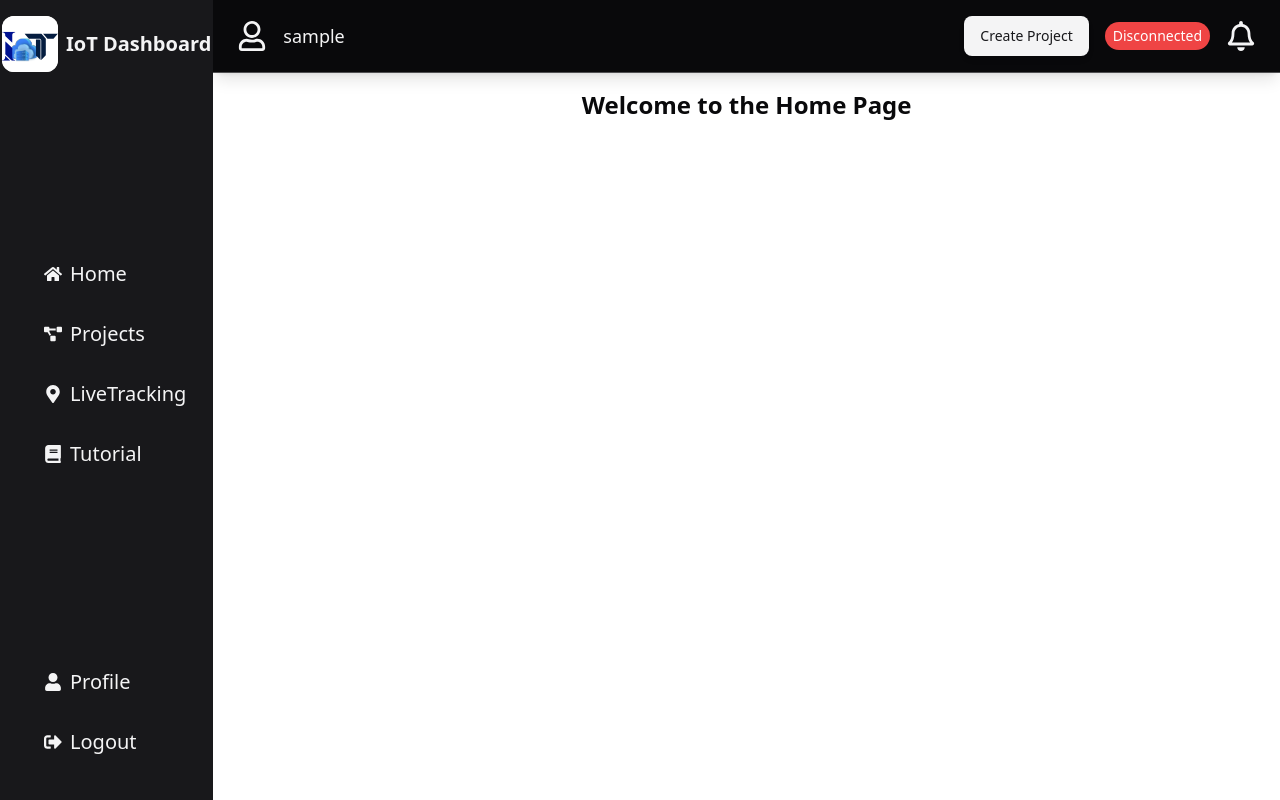
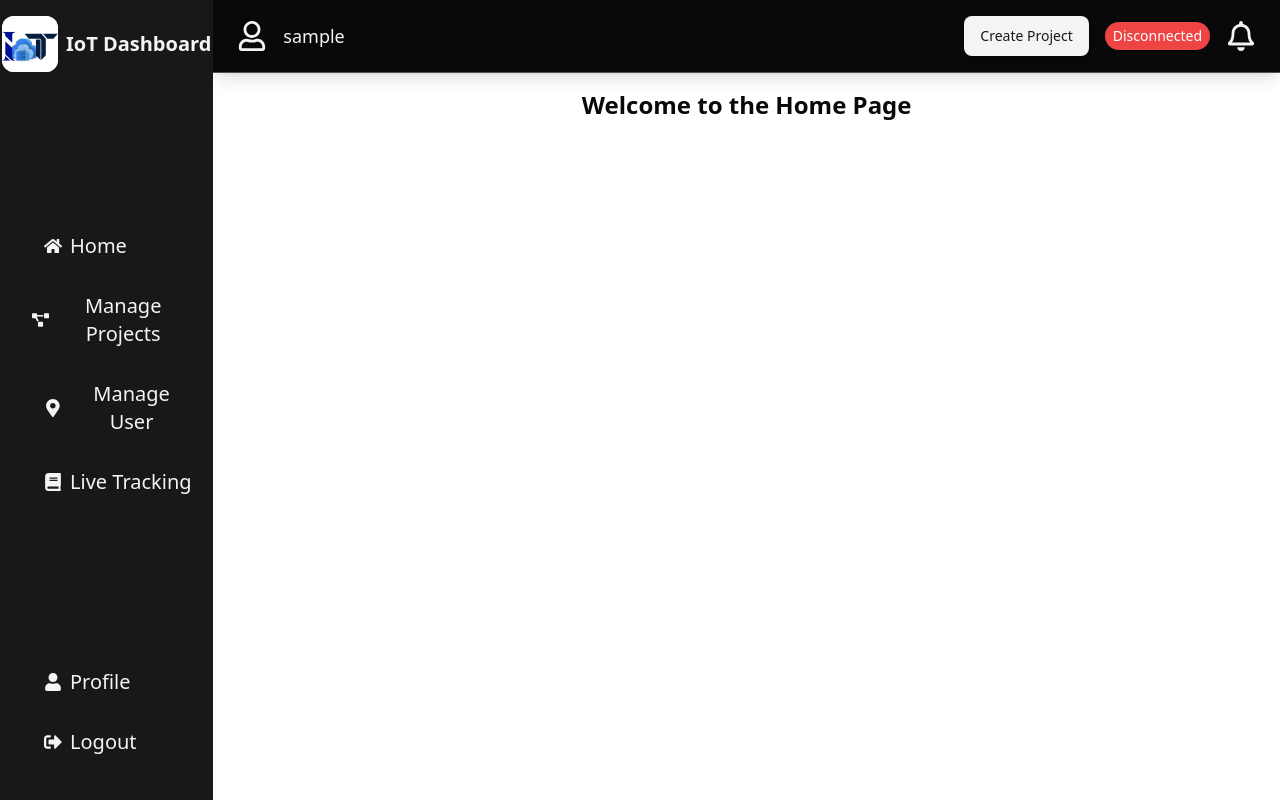
Before and after one commit to PRIYANKAec/Full_Stack_IOT_Web_Application, a React (Vite) app in the folder frontend/: page / in a window 1280 px wide. Built offline with nearby package versions, Linux system fonts and the light colour scheme; no server answers; sample sign-in values are in the browser's storage.

Commit message:
Added admin pages, header & sidebar fix [KAVI-FIX]

```diff
--- a/frontend/src/App.jsx
+++ b/frontend/src/App.jsx
@@ -7,12 +7,18 @@ import ProtectedRoute from './ProtectedRoute';
 import Sidebar from './components/sidebar';
 import Header from './components/header';
 
+import Home from './pages/Home';
+import Profile from './pages/Profile';
 import Register from './pages/Auth/Register';
 import Login from './pages/Auth/Login';
-import Home from './pages/Home';
+
 import Projects from './pages/Student/Projects';
 import LiveTracking from './pages/Student/LiveTracking';
 import Tutorial from './pages/Student/Tutorial';
+
+import AllTracking from './pages/Admin/allTracking';
+import ManageProject from './pages/Admin/manageProject';
+import ManageUser from './pages/Admin/manageUser';
 
 const App = () => {
   return (
@@ -42,6 +48,8 @@ const AppContent = () => {
             <Route path="/register" element={!user ? <Register /> : <Navigate to="/" />} />
             <Route path="*" element={<Navigate to={user ? "/" : '/login'} />} />
 
+            <Route path="/profile" element={!user ? <Navigate to="/login" /> : <Profile />} />
+
             <Route path="/home" element={<Home />} />
 
             <Route path="/projects" element={
@@ -53,6 +61,16 @@ const AppContent = () => {
             <Route path="/tutorial" element={
               <ProtectedRoute element={<Tutorial />} allowedRoles={["USER"]} />
             } />
+
+            <Route path="/manageProject" element={
+              <ProtectedRoute element={<ManageProject />} allowedRoles={["ADMIN"]} />
+            } />
+            <Route path="/manageUser" element={
+              <ProtectedRoute element={<ManageUser />} allowedRoles={["ADMIN"]} />
+            } />
+            <Route path="/allTracking" element={
+              <ProtectedRoute element={<AllTracking />} allowedRoles={["ADMIN"]} />
+            } />
           </Routes>
         </div>
       </div>
--- a/frontend/src/ProtectedRoute.jsx
+++ b/frontend/src/ProtectedRoute.jsx
@@ -4,7 +4,7 @@ import { useAuth } from "./context/AuthContext";
 const ProtectedRoute = ({ element, allowedRoles }) => {
   const { user } = useAuth();
 
-  if (!allowedRoles.includes(user.role)) {
+  if (!allowedRoles.includes(user?.role)) {
     return <Navigate to="/" />;
   }
 
--- a/frontend/src/components/header.jsx
+++ b/frontend/src/components/header.jsx
@@ -1,15 +1,19 @@
 import React, { useEffect, useState } from 'react';
+import { useNavigate } from 'react-router-dom';
+
+import { useAuth } from '@/context/AuthContext';
+import { motion } from 'framer-motion';
+import Badge from './ui/badge';
+import { Button } from './ui/button';
+import { getStatus } from '@/utils/status';
+
 import { FaRegBell, FaRegUser } from 'react-icons/fa';
 import { RiAdminFill } from "react-icons/ri";
-import { useAuth } from '@/context/AuthContext';
-import { Button } from './ui/button';
-import { getStatus } from '@/utils/status';
-import Badge from './ui/badge';
-import { motion } from 'framer-motion';
 
 const Header = () => {
   const { user } = useAuth();
   const [status, setStatus] = useState('Disconnected');
+  const Navigate = useNavigate();
 
   useEffect(() => {
     const fetchStatus = async () => {
@@ -47,15 +51,16 @@ const Header = () => {
         )}
         <p className="pl-2 sm:pl-0 text-base sm:text-lg font-medium">{user?.username || "Guest"}</p>
       </div>
+
       <div className="flex items-center space-x-2 sm:space-x-4">
         <motion.div
           whileHover={{ scale: 1.05 }}
         >
           <Button
             variant="secondary" className="rounded-lg px-1 sm:px-4 shadow-md transition-all hover:shadow-lg"
-            onClick={() => location.href = '/projects'}
+            onClick={() => user.role === 'ADMIN' ? Navigate('/manageProject') : Navigate('/projects')}
           >
-            Create Project
+            {user?.role === 'ADMIN' ? 'Manage Projects' : 'Create Project'}
           </Button>
         </motion.div>
         <Badge status={status} className="text-sm font-semibold" />
--- a/frontend/src/components/sidebar.jsx
+++ b/frontend/src/components/sidebar.jsx
@@ -6,7 +6,7 @@ import { useAuth } from '@/context/AuthContext';
 
 const sidebarVariants = {
   hidden: { opacity: 0, x: -100 },
-  visible: { opacity: 1, x: 0}
+  visible: { opacity: 1, x: 0 }
 };
 
 const linkVariants = {
@@ -17,7 +17,7 @@ const linkVariants = {
 };
 
 const Sidebar = () => {
-  const { logout } = useAuth();
+  const { logout, user } = useAuth();
   const [isOpen, setIsOpen] = useState(true);
 
   const toggleSideBar = () => {
@@ -56,6 +56,9 @@ const Sidebar = () => {
               <span>Home</span>
             </Link>
           </motion.div>
+          {
+            user?.role === "USER" ? (
+              <>
                 <motion.div variants={linkVariants} whileHover="hover" onClick={toggleSideBar}>
                   <Link to="/projects" className='pl-4 lg:pl-6 py-3 mx-5 sm:mx-1 md:mx-5 hover:bg-secondary hover:text-primary rounded-xl transition duration-300 flex items-center space-x-2'>
                     <FaProjectDiagram className="text-lg" />
@@ -74,14 +77,40 @@ const Sidebar = () => {
                     <span>Tutorial</span>
                   </Link>
                 </motion.div>
+              </>
+            ) : (
+              <>
+                <motion.div variants={linkVariants} whileHover="hover" onClick={toggleSideBar}>
+                  <Link to="/manageProject" className='pl-4 lg:pl-4 py-3 mx-5 sm:mx-1 md:mx-4 hover:bg-secondary hover:text-primary rounded-xl transition duration-300 flex items-center space-x-0'>
+                    <FaProjectDiagram className="text-lg" />
+                    <span className=''>Manage Projects</span>
+                  </Link>
+                </motion.div>
+                <motion.div variants={linkVariants} whileHover="hover" onClick={toggleSideBar}>
+                  <Link to="/manageUser" className='pl-4 lg:pl-6 py-3 mx-5 sm:mx-1 md:mx-5 hover:bg-secondary hover:text-primary rounded-xl transition duration-300 flex items-center space-x-2'>
+                    <FaMapMarkerAlt className="text-lg" />
+                    <span className=''>Manage User</span>
+                  </Link>
+                </motion.div>
+                <motion.div variants={linkVariants} whileHover="hover" onClick={toggleSideBar}>
+                  <Link to="/allTracking" className='pl-4 lg:pl-6 py-3 mx-5 sm:mx-1 md:mx-5 hover:bg-secondary hover:text-primary rounded-xl transition duration-300 flex items-center space-x-2'>
+                    <FaBook className="text-lg" />
+                    <span className=''>Live Tracking</span>
+                  </Link>
+                </motion.div>
+              </>
+            )
+          }
+
         </nav>
 
         <div className='text-center text-xl mb-4 space-y-2'>
           <motion.div variants={linkVariants} whileHover="hover"
-          onClick={toggleSideBar}
-          className='pl-5 lg:pl-6 py-3 mx-5 sm:mx-1 md:mx-5 hover:bg-secondary hover:text-primary rounded-xl transition duration-300 cursor-pointer flex items-center space-x-2'>
+            onClick={toggleSideBar}>
+            <Link to="/profile" className='pl-4 lg:pl-6 py-3 mx-5 sm:mx-1 md:mx-5 hover:bg-secondary hover:text-primary rounded-xl transition duration-300 cursor-pointer flex items-center space-x-2'>
             <FaUser className="text-lg" />
             <span>Profile</span>
+            </Link>
           </motion.div>
           <motion.div variants={linkVariants} whileHover="hover" className='pl-5 lg:pl-6 py-3 mx-5 sm:mx-1 md:mx-5 hover:bg-secondary hover:text-primary rounded-xl transition duration-300 cursor-pointer flex items-center space-x-2'
             onClick={() => logout()} >
--- /dev/null
+++ b/frontend/src/pages/Admin/allTracking.jsx
@@ -0,0 +1,9 @@
+import React from 'react'
+
+const AllTracking = () => {
+  return (
+    <div>allTracking</div>
+  )
+}
+
+export default AllTracking
--- a/frontend/src/pages/Admin/manageProject.jsx
+++ b/frontend/src/pages/Admin/manageProject.jsx
@@ -0,0 +1,9 @@
+import React from 'react'
+
+const ManageProject = () => {
+  return (
+    <div>manageProject</div>
+  )
+}
+
+export default ManageProject
--- a/frontend/src/pages/Admin/manageUser.jsx
+++ b/frontend/src/pages/Admin/manageUser.jsx
@@ -0,0 +1,9 @@
+import React from 'react'
+
+const ManageUser = () => {
+  return (
+    <div>manageUser</div>
+  )
+}
+
+export default ManageUser
--- /dev/null
+++ b/frontend/src/pages/Profile.jsx
@@ -0,0 +1,9 @@
+import React from 'react'
+
+const Profile = () => {
+  return (
+    <div>Profile</div>
+  )
+}
+
+export default Profile
```
Also changed, not shown: frontend/src/pages/Admin/home.jsx (deleted), frontend/src/pages/Admin/liveTracking.jsx (deleted). Lines whose indentation alone changed are shown as unchanged.
